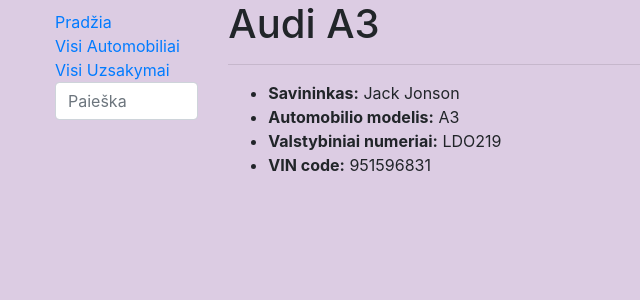
After one commit to Kordom/autoservicepro, a Django app: page /autoservice/cars/1 in a window 1280 px wide. The commit adds this page. Shown: the top 300 px of the page, without its empty margins (0-640 px from the left). Run offline with Django 4.2, Linux system fonts and the light colour scheme; data comes from the database, SQL or seed files in the repository; both versions use the stored data as it was after the commit; some libraries are stand-ins or nearby versions.

Commit message:
Car service web app.
List of items is connected

Possibility to click on items

```diff
--- a/autoserviceapp/models.py
+++ b/autoserviceapp/models.py
@@ -22,6 +22,7 @@ class AutomobilioModelis(models.Model):
     class Meta:
         verbose_name = 'Automobilio modelis'
         verbose_name_plural = 'Automobilio modeliai'
+        ordering = ['marke']
 
 
 class Automobilis(models.Model):
--- /dev/null
+++ b/autoserviceapp/static/css/styles.css
@@ -0,0 +1,8 @@
+body {
+    background-color: #dccce3
+}
+
+.sidebar-nav {
+    list-style: none;
+    margin-top: 10px;
+}
--- /dev/null
+++ b/autoserviceapp/templates/base.html
@@ -0,0 +1,37 @@
+<!DOCTYPE html>
+<html lang="en">
+<head>
+    {% block title %}<title>Biblioteka</title>{% endblock %}
+    <meta charset="utf-8">
+    <meta name="viewport" content="width=device-width, initial-scale=1">
+    <link rel="stylesheet"
+          href="https://stackpath.bootstrapcdn.com/bootstrap/4.1.3/css/bootstrap.min.css"
+          integrity="sha384-
+MCw98/SFnGE8fJT3GXwEOngsV7Zt27NXFoaoApmYm81iuXoPkFOJwJ8ERdknLPMO"
+          crossorigin="anonymous">
+    <!-- Add additional CSS in static file -->
+    {% load static %}
+    <link rel="stylesheet" href="{% static 'css/styles.css' %}">
+</head>
+<body>
+<div class="container-fluid">
+    <div class="row">
+        <div class="col-sm-2">
+            {% block sidebar %}
+            <ul class="sidebar-nav">
+                <li><a href="{% url 'index' %}">Pradžia</a></li>
+                <li><a href="{% url 'allcars' %}" class="text-nowrap">Visi Automobiliai</a></li>
+                <li><a href="" class="text-nowrap">Visi Uzsakymai</a></li> {# jinja komentaras #}
+                <li>
+                    <form action="" method="get" class="form-group">
+                        <input type="text" name="search_text" class="form-control" placeholder="Paieška" style="min-width: 6rem;">
+                    </form>
+                </li>
+            </ul>
+            {% endblock %}
+        </div>
+        <div class="col-sm-10">{% block content %}{% endblock %}</div>
+    </div>
+</div>
+</body>
+</html>
--- /dev/null
+++ b/autoserviceapp/templates/car.html
@@ -0,0 +1,19 @@
+{% extends 'base.html' %}
+
+{% block content %}
+<h1>{{ car_obj.marke }} {{ car_obj.modelis }}</h1>
+<hr/>
+<ul>
+    <li><strong>Savininkas:</strong> {{ car_obj.klientas }}</li>
+    <li><strong>Automobilio modelis:</strong> {{ car_obj.modelis }}</li>
+    <li><strong>Valstybiniai numeriai:</strong> {{ car_obj.valstybinis_nr }}</li>
+    <li><strong>VIN code:</strong> {{ car_obj.vin }}</li>
+
+
+</ul>
+
+
+
+
+
+{% endblock %}
--- a/autoserviceapp/urls.py
+++ b/autoserviceapp/urls.py
@@ -2,5 +2,7 @@ from django.urls import path
 from . import views
 
 urlpatterns = [
-    path('', views.index, name='index')
+    path('', views.index, name='index'),
+    path('cars/', views.show_all_cars, name='allcars'),
+    path('cars/<int:car_id>', views.get_one_car, name='car'),
 ]
--- a/autoserviceapp/views.py
+++ b/autoserviceapp/views.py
@@ -1,4 +1,4 @@
-from django.shortcuts import render
+from django.shortcuts import render, get_object_or_404
 from django.http import HttpResponse
 from .models import *
 
@@ -17,3 +17,13 @@ def index(request):
     }
 
     return render(request, 'index.html', context=context)
+
+
+def show_all_cars(request):
+    cars_all = AutomobilioModelis.objects.all().order_by('marke')
+    return render(request, 'cars.html', {'cars_all': cars_all})
+
+
+def get_one_car(request, car_id):
+    car = get_object_or_404(Automobilis, pk=car_id)
+    return render(request, 'car.html', {'car_obj': car})
--- a/autoservicepro/urls.py
+++ b/autoservicepro/urls.py
@@ -17,8 +17,13 @@ Including another URLconf
 
 from django.contrib import admin
 from django.urls import path, include
+from django.views.generic import RedirectView
+from django.conf import settings
+from django.conf.urls.static import static
+
 
 urlpatterns = [
     path("admin/", admin.site.urls),
-    path('autoservice/', include('autoserviceapp.urls'))
-]
+    path('autoservice/', include('autoserviceapp.urls')),
+    path('', RedirectView.as_view(url='autoservice/', permanent=True)),
+] + static(settings.STATIC_URL, document_root=settings.STATIC_ROOT)
```
Also changed, not shown: autoserviceapp/templates/cars.html (added, +16 -0 lines), autoserviceapp/templates/index.html (+4 -10 lines), autoserviceapp/migrations/0014_alter_automobiliomodelis_options.py (added), db.sqlite3.
